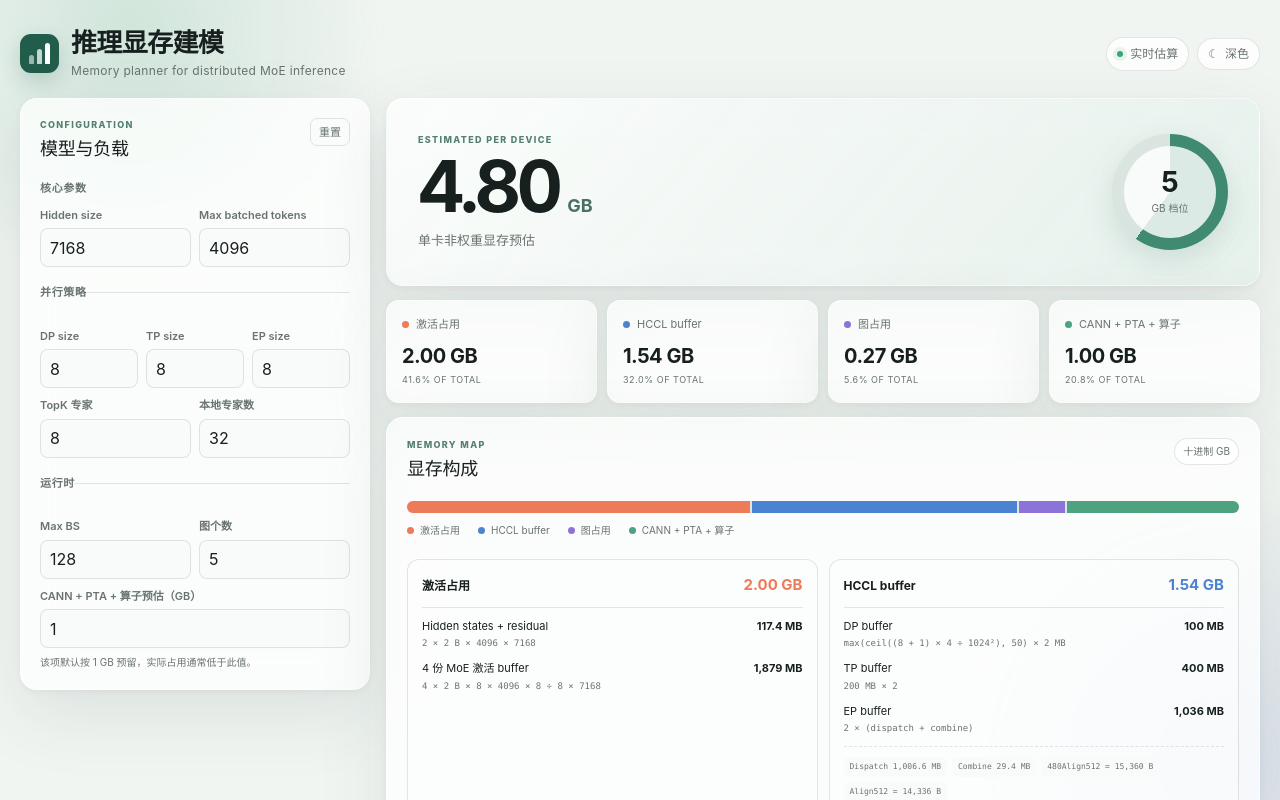
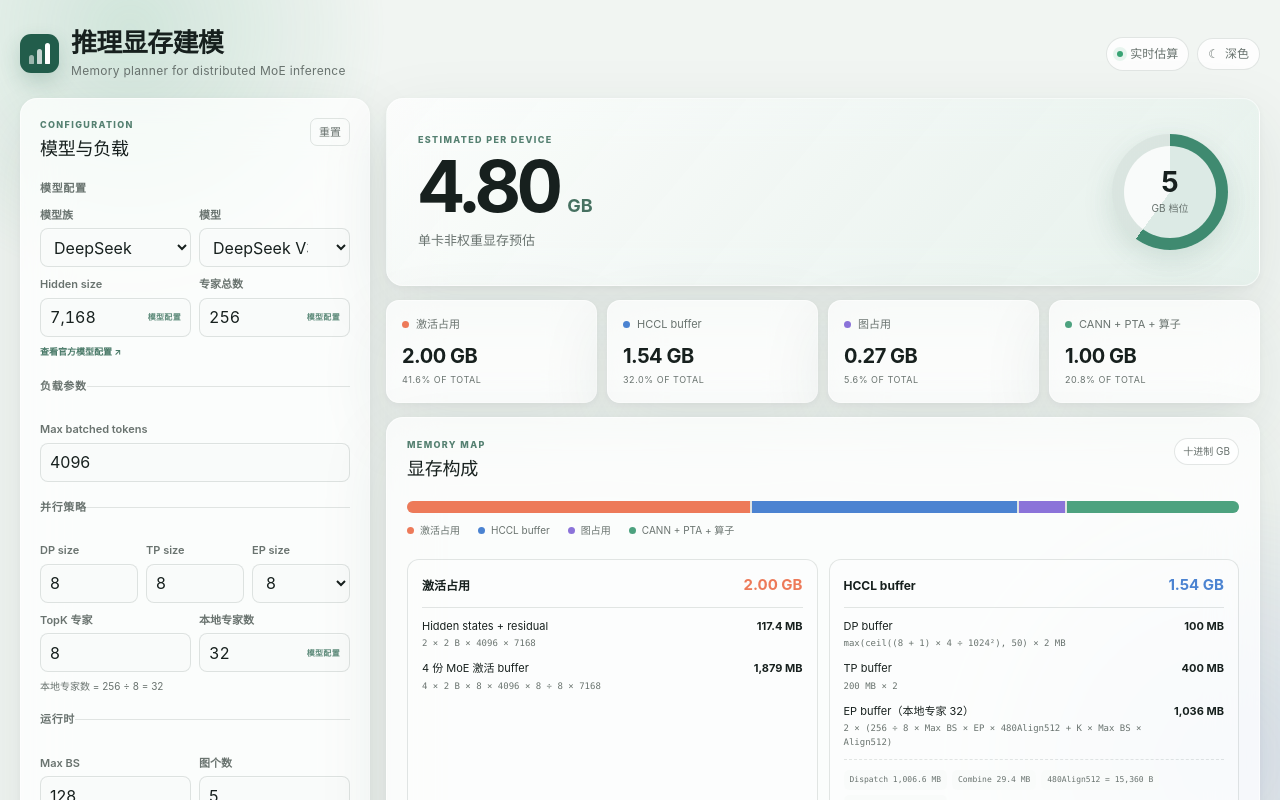
Before and after one commit to Agoni-02/infer-memory-visualizer, a Next.js app: page / in a window 1280 px wide. Shown: the top 800 px of the page. Built offline with nearby package versions, Linux system fonts and the light colour scheme.

Commit message:
Derive memory parameters from model configs

```diff
--- a/app/globals.css
+++ b/app/globals.css
@@ -17,7 +17,7 @@
 * { box-sizing: border-box; }
 html, body { margin: 0; min-width: 320px; min-height: 100%; }
 body { font-family: Inter, "PingFang SC", "Microsoft YaHei", ui-sans-serif, system-ui, sans-serif; }
-button, input { font: inherit; }
+button, input, select { font: inherit; }
 
 .app {
   min-height: 100vh;
@@ -82,8 +82,13 @@ legend { margin-bottom: 10px; padding: 0; color: var(--muted); font-size: 11px;
 .field-grid.three { grid-template-columns: repeat(3, 1fr); margin-bottom: 9px; }
 .field { display: grid; gap: 5px; min-width: 0; }
 .field > span { color: var(--muted); font-size: 11px; font-weight: 600; white-space: nowrap; }
-.field input { width: 100%; min-width: 0; height: 39px; padding: 0 9px; border: 1px solid var(--line); border-radius: 8px; outline: 0; color: var(--ink); background: var(--field); box-shadow: inset 0 1px rgba(255,255,255,.3); transition: border-color .15s, box-shadow .15s; }
-.field input:focus { border-color: #5f907e; box-shadow: 0 0 0 3px rgba(58, 124, 99, .11); }
+.field input, .field select, .read-only { width: 100%; min-width: 0; height: 39px; padding: 0 9px; border: 1px solid var(--line); border-radius: 8px; outline: 0; color: var(--ink); background: var(--field); box-shadow: inset 0 1px rgba(255,255,255,.3); transition: border-color .15s, box-shadow .15s; }
+.field select { padding-right: 25px; }
+.field input:focus, .field select:focus { border-color: #5f907e; box-shadow: 0 0 0 3px rgba(58, 124, 99, .11); }
+.read-only { display: flex; align-items: center; justify-content: space-between; gap: 7px; font-variant-numeric: tabular-nums; }
+.read-only small { color: #5c8a79; font-size: 8px; font-weight: 700; letter-spacing: .04em; white-space: nowrap; }
+.model-source { display: inline-block; margin-top: 8px; color: #477866; font-size: 9px; font-weight: 650; text-decoration: none; }
+.model-source:hover { text-decoration: underline; }
 .field-note { margin: 7px 0 0; color: var(--muted); font-size: 10px; line-height: 1.5; }
 
 .results { display: grid; gap: 14px; min-width: 0; }
--- /dev/null
+++ b/app/models.ts
@@ -0,0 +1,40 @@
+export type ModelConfig = {
+  id: string;
+  family: string;
+  label: string;
+  hiddenSize: number;
+  expertCount: number;
+  source: string;
+};
+
+// Curated from the same official Hugging Face config sources used by
+// kv-cache-calculator. This calculator intentionally lists MoE models only.
+export const MODELS: ModelConfig[] = [
+  { id: "deepseek-v4-pro", family: "DeepSeek", label: "DeepSeek V4 Pro", hiddenSize: 7168, expertCount: 384, source: "https://huggingface.co/deepseek-ai/DeepSeek-V4-Pro/raw/main/config.json" },
+  { id: "deepseek-v4-flash", family: "DeepSeek", label: "DeepSeek V4 Flash", hiddenSize: 4096, expertCount: 256, source: "https://huggingface.co/deepseek-ai/DeepSeek-V4-Flash/raw/main/config.json" },
+  { id: "deepseek-v3.2", family: "DeepSeek", label: "DeepSeek V3.2", hiddenSize: 7168, expertCount: 256, source: "https://huggingface.co/deepseek-ai/DeepSeek-V3.2/raw/main/config.json" },
+  { id: "deepseek-v3", family: "DeepSeek", label: "DeepSeek V3", hiddenSize: 7168, expertCount: 256, source: "https://huggingface.co/deepseek-ai/DeepSeek-V3/raw/main/config.json" },
+  { id: "deepseek-r1", family: "DeepSeek", label: "DeepSeek R1", hiddenSize: 7168, expertCount: 256, source: "https://huggingface.co/deepseek-ai/DeepSeek-R1/raw/main/config.json" },
+  { id: "glm-5.2", family: "GLM", label: "GLM-5.2", hiddenSize: 6144, expertCount: 256, source: "https://huggingface.co/zai-org/GLM-5.2/raw/main/config.json" },
+  { id: "glm-5.1", family: "GLM", label: "GLM-5.1", hiddenSize: 6144, expertCount: 256, source: "https://huggingface.co/zai-org/GLM-5.1/raw/main/config.json" },
+  { id: "glm-5", family: "GLM", label: "GLM-5", hiddenSize: 6144, expertCount: 256, source: "https://huggingface.co/zai-org/GLM-5/raw/main/config.json" },
+  { id: "kimi-k2.6", family: "Kimi", label: "Kimi K2.6", hiddenSize: 7168, expertCount: 384, source: "https://huggingface.co/moonshotai/Kimi-K2.6/raw/main/config.json" },
+  { id: "kimi-k2.5", family: "Kimi", label: "Kimi K2.5", hiddenSize: 7168, expertCount: 384, source: "https://huggingface.co/moonshotai/Kimi-K2.5/raw/main/config.json" },
+  { id: "qwen3.6-35b-a3b", family: "Qwen3.6", label: "Qwen3.6-35B-A3B", hiddenSize: 2048, expertCount: 256, source: "https://huggingface.co/Qwen/Qwen3.6-35B-A3B/raw/main/config.json" },
+  { id: "qwen3.5-397b-a17b", family: "Qwen3.5", label: "Qwen3.5-397B-A17B", hiddenSize: 4096, expertCount: 512, source: "https://huggingface.co/Qwen/Qwen3.5-397B-A17B/raw/main/config.json" },
+  { id: "qwen3.5-122b-a10b", family: "Qwen3.5", label: "Qwen3.5-122B-A10B", hiddenSize: 3072, expertCount: 256, source: "https://huggingface.co/Qwen/Qwen3.5-122B-A10B/raw/main/config.json" },
+  { id: "qwen3.5-35b-a3b", family: "Qwen3.5", label: "Qwen3.5-35B-A3B", hiddenSize: 2048, expertCount: 256, source: "https://huggingface.co/Qwen/Qwen3.5-35B-A3B/raw/main/config.json" },
+  { id: "qwen3-235b-a22b", family: "Qwen3", label: "Qwen3-235B-A22B", hiddenSize: 4096, expertCount: 128, source: "https://huggingface.co/Qwen/Qwen3-235B-A22B/raw/main/config.json" },
+  { id: "qwen3-30b-a3b", family: "Qwen3", label: "Qwen3-30B-A3B", hiddenSize: 2048, expertCount: 128, source: "https://huggingface.co/Qwen/Qwen3-30B-A3B/raw/main/config.json" },
+  { id: "gemma-4-26b-a4b", family: "Gemma", label: "Gemma 4 26B-A4B", hiddenSize: 2816, expertCount: 128, source: "https://huggingface.co/google/gemma-4-26B-A4B/raw/main/config.json" },
+  { id: "cohere-command-a-plus-05-2026", family: "Cohere", label: "Command A Plus 05-2026", hiddenSize: 4096, expertCount: 128, source: "https://huggingface.co/CohereLabs/command-a-plus-05-2026-bf16/raw/main/config.json" },
+  { id: "mimo-v2.5-pro", family: "MiMo", label: "MiMo-V2.5-Pro", hiddenSize: 6144, expertCount: 384, source: "https://huggingface.co/XiaomiMiMo/MiMo-V2.5-Pro/raw/main/config.json" },
+  { id: "mimo-v2.5", family: "MiMo", label: "MiMo-V2.5", hiddenSize: 4096, expertCount: 256, source: "https://huggingface.co/XiaomiMiMo/MiMo-V2.5/raw/main/config.json" },
+  { id: "minimax-m3", family: "MiniMax", label: "MiniMax M3", hiddenSize: 6144, expertCount: 128, source: "https://huggingface.co/MiniMaxAI/MiniMax-M3/raw/main/config.json" },
+  { id: "minimax-m2.7", family: "MiniMax", label: "MiniMax M2.7", hiddenSize: 3072, expertCount: 256, source: "https://huggingface.co/MiniMaxAI/MiniMax-M2.7/raw/main/config.json" },
+  { id: "minimax-m2.5", family: "MiniMax", label: "MiniMax M2.5", hiddenSize: 3072, expertCount: 256, source: "https://huggingface.co/MiniMaxAI/MiniMax-M2.5/raw/main/config.json" },
+  { id: "minimax-m2.1", family: "MiniMax", label: "MiniMax M2.1", hiddenSize: 3072, expertCount: 256, source: "https://huggingface.co/MiniMaxAI/MiniMax-M2.1/raw/main/config.json" },
+  { id: "minimax-m2", family: "MiniMax", label: "MiniMax M2", hiddenSize: 3072, expertCount: 256, source: "https://huggingface.co/MiniMaxAI/MiniMax-M2/raw/main/config.json" },
+];
+
+export const DEFAULT_MODEL_ID = "deepseek-v3";
--- a/app/page.tsx
+++ b/app/page.tsx
@@ -1,28 +1,25 @@
 "use client";
 
 import { useMemo, useState } from "react";
+import { DEFAULT_MODEL_ID, MODELS } from "./models";
 
 type Inputs = {
-  hiddenSize: number;
   maxBatchedTokens: number;
   dpSize: number;
   tpSize: number;
   epSize: number;
   topK: number;
-  localExpertNum: number;
   maxBS: number;
   graphCount: number;
   cannGB: number;
 };
 
 const DEFAULTS: Inputs = {
-  hiddenSize: 7168,
   maxBatchedTokens: 4096,
   dpSize: 8,
   tpSize: 8,
   epSize: 8,
   topK: 8,
-  localExpertNum: 32,
   maxBS: 128,
   graphCount: 5,
   cannGB: 1,
@@ -53,15 +50,23 @@ function safe(value: number, fallback = 0) {
 
 export default function Home() {
   const [inputs, setInputs] = useState(DEFAULTS);
+  const [modelId, setModelId] = useState(DEFAULT_MODEL_ID);
   const [dark, setDark] = useState(false);
+  const model = MODELS.find((item) => item.id === modelId) ?? MODELS[0];
+  const families = Array.from(new Set(MODELS.map((item) => item.family)));
+  const [family, setFamily] = useState(model.family);
+  const familyModels = MODELS.filter((item) => item.family === family);
+  const epSizes = Array.from({ length: model.expertCount }, (_, index) => index + 1)
+    .filter((size) => model.expertCount % size === 0);
+  const localExpertNum = model.expertCount / inputs.epSize;
 
   const result = useMemo(() => {
-    const H = safe(inputs.hiddenSize);
+    const H = model.hiddenSize;
     const T = safe(inputs.maxBatchedTokens);
     const dp = Math.max(1, safe(inputs.dpSize, 1));
     const ep = Math.max(1, safe(inputs.epSize, 1));
     const K = safe(inputs.topK);
-    const localExperts = safe(inputs.localExpertNum);
+    const localExperts = localExpertNum;
     const maxBS = safe(inputs.maxBS);
 
     const hiddenResidual = 2 * 2 * T * H;
@@ -97,10 +102,30 @@ export default function Home() {
       cann,
       total,
     };
-  }, [inputs]);
+  }, [inputs, localExpertNum, model.hiddenSize]);
 
   const update = (key: keyof Inputs, value: string) => {
     setInputs((current) => ({ ...current, [key]: Number(value) }));
+  };
+
+  const changeFamily = (nextFamily: string) => {
+    const nextModel = MODELS.find((item) => item.family === nextFamily) ?? MODELS[0];
+    setFamily(nextFamily);
+    setModelId(nextModel.id);
+    setInputs((current) => ({ ...current, epSize: nextModel.expertCount % current.epSize === 0 ? current.epSize : 1 }));
+  };
+
+  const changeModel = (nextId: string) => {
+    const nextModel = MODELS.find((item) => item.id === nextId) ?? MODELS[0];
+    setModelId(nextId);
+    setInputs((current) => ({ ...current, epSize: nextModel.expertCount % current.epSize === 0 ? current.epSize : 1 }));
+  };
+
+  const reset = () => {
+    const defaultModel = MODELS.find((item) => item.id === DEFAULT_MODEL_ID) ?? MODELS[0];
+    setFamily(defaultModel.family);
+    setModelId(defaultModel.id);
+    setInputs(DEFAULTS);
   };
 
   const categories = [
@@ -143,15 +168,25 @@ export default function Home() {
                 <span className="eyebrow">CONFIGURATION</span>
                 <h2>模型与负载</h2>
               </div>
-              <button className="reset" type="button" onClick={() => setInputs(DEFAULTS)}>重置</button>
+              <button className="reset" type="button" onClick={reset}>重置</button>
             </div>
 
             <fieldset>
-              <legend>核心参数</legend>
+              <legend>模型配置</legend>
               <div className="field-grid">
-                <NumberField label="Hidden size" value={inputs.hiddenSize} onChange={(v) => update("hiddenSize", v)} />
-                <NumberField label="Max batched tokens" value={inputs.maxBatchedTokens} onChange={(v) => update("maxBatchedTokens", v)} />
+                <SelectField label="模型族" value={family} onChange={changeFamily} options={families.map((item) => ({ value: item, label: item }))} />
+                <SelectField label="模型" value={modelId} onChange={changeModel} options={familyModels.map((item) => ({ value: item.id, label: item.label }))} />
               </div>
+              <div className="field-grid">
+                <ReadOnlyField label="Hidden size" value={model.hiddenSize.toLocaleString("zh-CN")} />
+                <ReadOnlyField label="专家总数" value={model.expertCount.toLocaleString("zh-CN")} />
+              </div>
+              <a className="model-source" href={model.source} target="_blank" rel="noopener noreferrer">查看官方模型配置 ↗</a>
+            </fieldset>
+
+            <fieldset>
+              <legend>负载参数</legend>
+              <NumberField label="Max batched tokens" value={inputs.maxBatchedTokens} onChange={(v) => update("maxBatchedTokens", v)} />
             </fieldset>
 
             <fieldset>
@@ -159,12 +194,13 @@ export default function Home() {
               <div className="field-grid three">
                 <NumberField label="DP size" value={inputs.dpSize} onChange={(v) => update("dpSize", v)} />
                 <NumberField label="TP size" value={inputs.tpSize} onChange={(v) => update("tpSize", v)} />
-                <NumberField label="EP size" value={inputs.epSize} onChange={(v) => update("epSize", v)} />
+                <SelectField label="EP size" value={String(inputs.epSize)} onChange={(v) => update("epSize", v)} options={epSizes.map((size) => ({ value: String(size), label: String(size) }))} />
               </div>
               <div className="field-grid">
                 <NumberField label="TopK 专家" value={inputs.topK} onChange={(v) => update("topK", v)} />
-                <NumberField label="本地专家数" value={inputs.localExpertNum} onChange={(v) => update("localExpertNum", v)} />
+                <ReadOnlyField label="本地专家数" value={localExpertNum.toLocaleString("zh-CN")} />
               </div>
+              <p className="field-note">本地专家数 = {model.expertCount} ÷ {inputs.epSize} = {localExpertNum}</p>
             </fieldset>
 
             <fieldset>
@@ -220,14 +256,14 @@ export default function Home() {
 
               <div className="detail-sections">
                 <DetailSection title="激活占用" value={result.activation} tone="coral">
-                  <DetailRow label="Hidden states + residual" value={result.hiddenResidual} formula={`2 × 2 B × ${inputs.maxBatchedTokens} × ${inputs.hiddenSize}`} />
-                  <DetailRow label="4 份 MoE 激活 buffer" value={result.moeBuffers} formula={`4 × 2 B × ${inputs.dpSize} × ${inputs.maxBatchedTokens} × ${inputs.topK} ÷ ${inputs.epSize} × ${inputs.hiddenSize}`} />
+                  <DetailRow label="Hidden states + residual" value={result.hiddenResidual} formula={`2 × 2 B × ${inputs.maxBatchedTokens} × ${model.hiddenSize}`} />
+                  <DetailRow label="4 份 MoE 激活 buffer" value={result.moeBuffers} formula={`4 × 2 B × ${inputs.dpSize} × ${inputs.maxBatchedTokens} × ${inputs.topK} ÷ ${inputs.epSize} × ${model.hiddenSize}`} />
                 </DetailSection>
 
                 <DetailSection title="HCCL buffer" value={result.hccl} tone="blue">
                   <DetailRow label="DP buffer" value={result.hcclDP} formula={`max(ceil((${inputs.dpSize} + 1) × 4 ÷ 1024²), 50) × 2 MB`} />
                   <DetailRow label="TP buffer" value={result.hcclTP} formula="200 MB × 2" />
-                  <DetailRow label="EP buffer" value={result.hcclEP} formula="2 × (dispatch + combine)" />
+                  <DetailRow label={`EP buffer（本地专家 ${localExpertNum}）`} value={result.hcclEP} formula={`2 × (${model.expertCount} ÷ ${inputs.epSize} × Max BS × EP × 480Align512 + K × Max BS × Align512)`} />
                   <div className="sub-detail">
                     <span>Dispatch {formatMB(result.epDispatch)}</span>
                     <span>Combine {formatMB(result.epCombine)}</span>
@@ -260,6 +296,26 @@ function NumberField({ label, value, onChange, step = "1" }: { label: string; va
   );
 }
 
+function SelectField({ label, value, onChange, options }: { label: string; value: string; onChange: (value: string) => void; options: { value: string; label: string }[] }) {
+  return (
+    <label className="field">
+      <span>{label}</span>
+      <select value={value} onChange={(event) => onChange(event.target.value)}>
+        {options.map((option) => <option key={option.value} value={option.value}>{option.label}</option>)}
+      </select>
+    </label>
+  );
+}
+
+function ReadOnlyField({ label, value }: { label: string; value: string }) {
+  return (
+    <div className="field">
+      <span>{label}</span>
+      <output className="read-only">{value}<small>模型配置</small></output>
+    </div>
+  );
+}
+
 function DetailSection({ title, value, tone, children }: { title: string; value: number; tone: string; children: React.ReactNode }) {
   return (
     <section className={`detail-section ${tone}`}>
```
Also changed, not shown: 1 other file (tests, documents, lock files or other folders).
